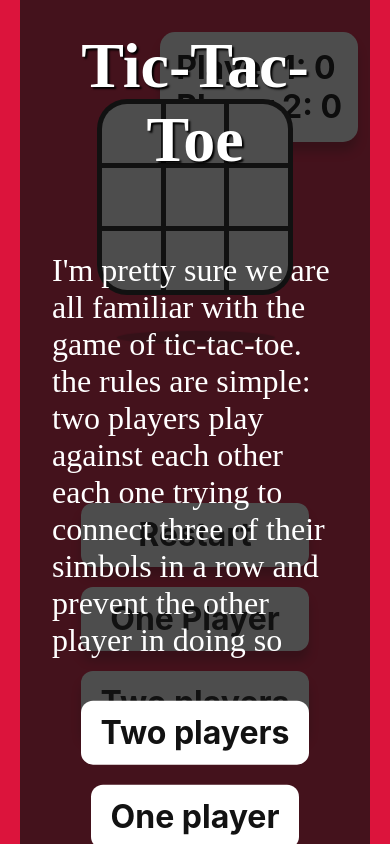
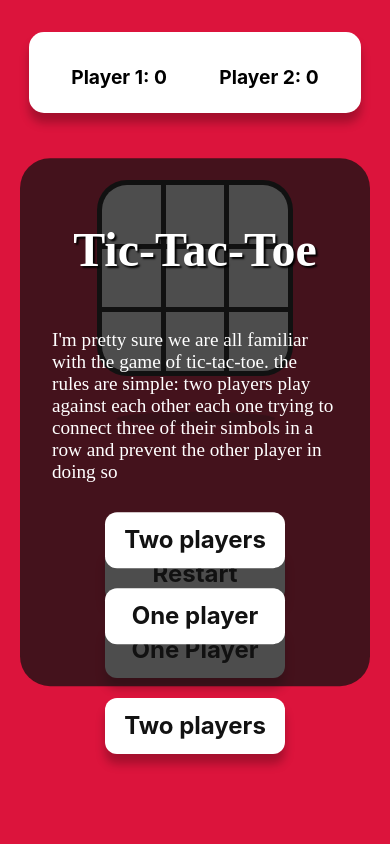
Before and after one commit to JosipRados01/JosipRados01.github.io, a plain HTML site: page tic-tac-toe/index.html in a window 390 px wide. Drawn offline with Linux system fonts and the light colour scheme.

Commit message:
Mobile dizajn v2
EH SAD NA NESTO LICI

```diff
--- a/tic-tac-toe/index.html
+++ b/tic-tac-toe/index.html
@@ -2,6 +2,7 @@
 <html lang="en">
 <head>
     <meta charset="UTF-8">
+    <meta name="viewport" content="width=device-width, initial-scale=1.0">
     <title>Iks-Oks</title>
     <link rel="stylesheet" type="text/css" href="style.css">
 </head>
@@ -14,18 +15,22 @@
                 the rules are simple: two players play against each other each one trying
                 to connect three of their simbols in a row and prevent the other player in doing so
             </p>
-            <div class="row_to_column">
+            <div class="flex-row-to-column">
                 <button class="btn" onclick="swapOverlay(2); "> Two players </button>
                 <button class="btn" onclick="swapOverlay(1); "> One player </button>
             </div>
         </div>
 
-        <div id="scoreCounter" class="shadow-box">
-            <span id="player1Name">Player 1: </span>
-            <span id="player1Score">0</span>
-            <br>
-            <span id="player2Name">Player 2: </span>
-            <span id="player2Score">0</span>
+        <div id="scoreCounter" class="shadow-box flex-column-to-row">
+            <div class="skinny">
+                <span id="player1Name">Player 1: </span>
+                <span id="player1Score">0</span>
+            </div>
+
+            <div class="skinny" >
+                <span id="player2Name">Player 2: </span>
+                <span id="player2Score">0</span>
+            </div>
         </div>
 
         <div id="igra" class="iks">
--- a/tic-tac-toe/script.js
+++ b/tic-tac-toe/script.js
@@ -25,7 +25,7 @@ const restart = ( plrNum ) => {
     }
     else {
         //ako nije prosljedjen broj znaci da je kliknut restart. U tom slucaju gubi igrac koji je kliknuo restart
-        if(odigrani.length < 9)
+        if(odigrani.length < 9 && !pobjednicki)
         trenutniIgrac == "x" ? updateScore([wins.x, wins.o+1]) :updateScore([wins.x+1, wins.o]);
     }
     odigrani = []
--- a/tic-tac-toe/style.css
+++ b/tic-tac-toe/style.css
@@ -75,6 +75,7 @@ h1 {
 }
 h2 {
 font-size: 2.5rem;
+    margin: 5px;
 }
 p, span {
     font-size: 2rem;
@@ -91,6 +92,7 @@ p, span {
     animation-name: levitate;
     animation-duration: var(--levSpeed);
     animation-iteration-count: infinite;
+    margin-top: 100px ;
 }
 #igra figure {
     aspect-ratio: 1;
@@ -224,15 +226,56 @@ p, span {
     background: rgba(18, 18, 18, 0.3);
     border-radius: 25px;
 }
-.row_to_column {
+.flex-row-to-column {
     display: flex;
     flex-direction: row;
     justify-content: space-around;
 }
-@media screen and (max-width: 767px) {
+
+.flex-column-to-row {
+    display: flex;
+    flex-direction: column;
+    justify-content: space-around;
+}
+.skinny {
+    margin: 0;
+    padding: 5px 10px;
+}
+
+@media only screen and (max-width: 768px) {
     /* CSS rule for small screens */
-    .row_to_column {
+    p, span {
+        font-size: 1.2rem;
+    }
+    h1 {
+        font-size: 3rem;
+    }
+    h2 {
+        font-size: 2rem;
+    }
+    .btn {
+        font-size: 1.5rem;
+    }
+    .flex-row-to-column {
         flex-direction: column;
-        align-items: center;
+    }
+    .flex-column-to-row {
+        flex-direction: row;
+    }
+    .overlay input {
+        height: 2rem;
+        font-size: 1.5rem;
+    }
+    #scoreCounter {
+        left: 50%;
+        transform: translateX(-50%);
+        min-width: 300px;
     }
 }
+
+@media only screen and (max-width: 1100px) {
+    /* CSS rule for medium-large screens */
+    .overlay {
+        width: 80%;
+    }
+}
```
